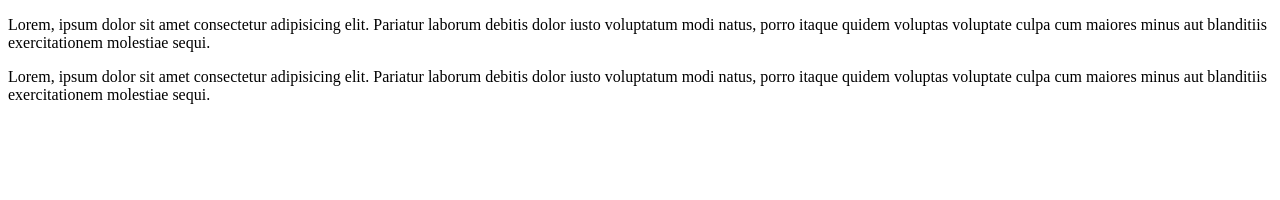
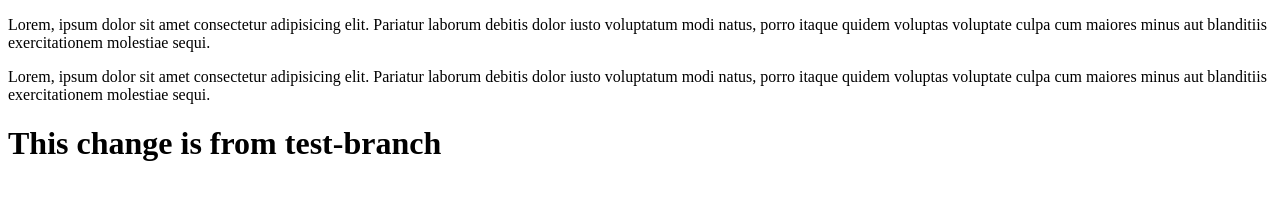
Before and after one commit to Masud-Rana2001/git, a plain HTML site: page index.html in a window 1280 px wide. Drawn offline with Linux system fonts and the light colour scheme.

Commit message:
change from test-branch

```diff
--- a/index.html
+++ b/index.html
@@ -8,5 +8,9 @@
 <body>
   <p>Lorem, ipsum dolor sit amet consectetur adipisicing elit. Pariatur laborum debitis dolor iusto voluptatum modi natus, porro itaque quidem voluptas voluptate culpa cum maiores minus aut blanditiis exercitationem molestiae sequi.</p>
   <p>Lorem, ipsum dolor sit amet consectetur adipisicing elit. Pariatur laborum debitis dolor iusto voluptatum modi natus, porro itaque quidem voluptas voluptate culpa cum maiores minus aut blanditiis exercitationem molestiae sequi.</p>
+
+
+
+  <h1>This change is from test-branch</h1>
 </body>
 </html>
```
